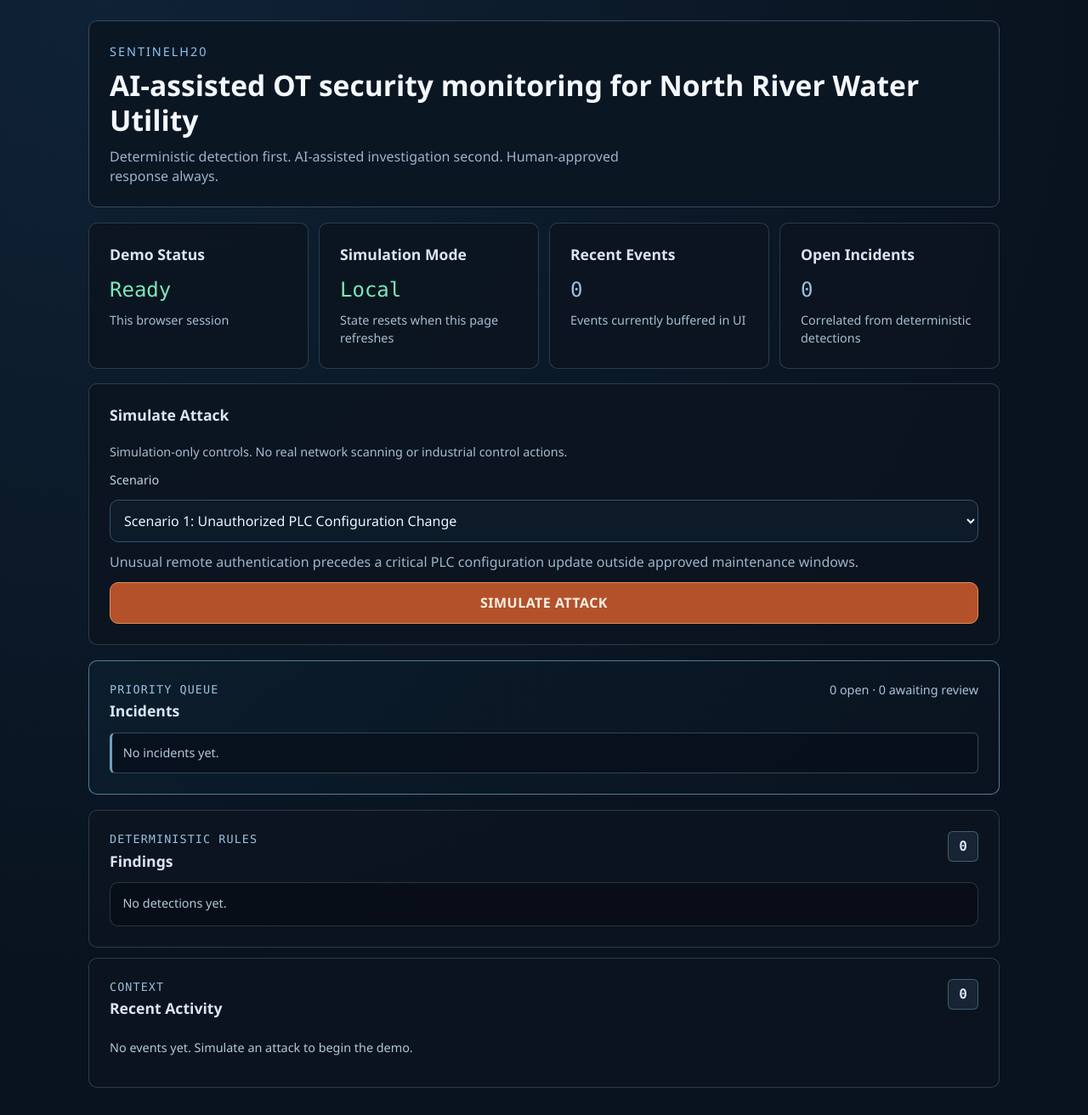
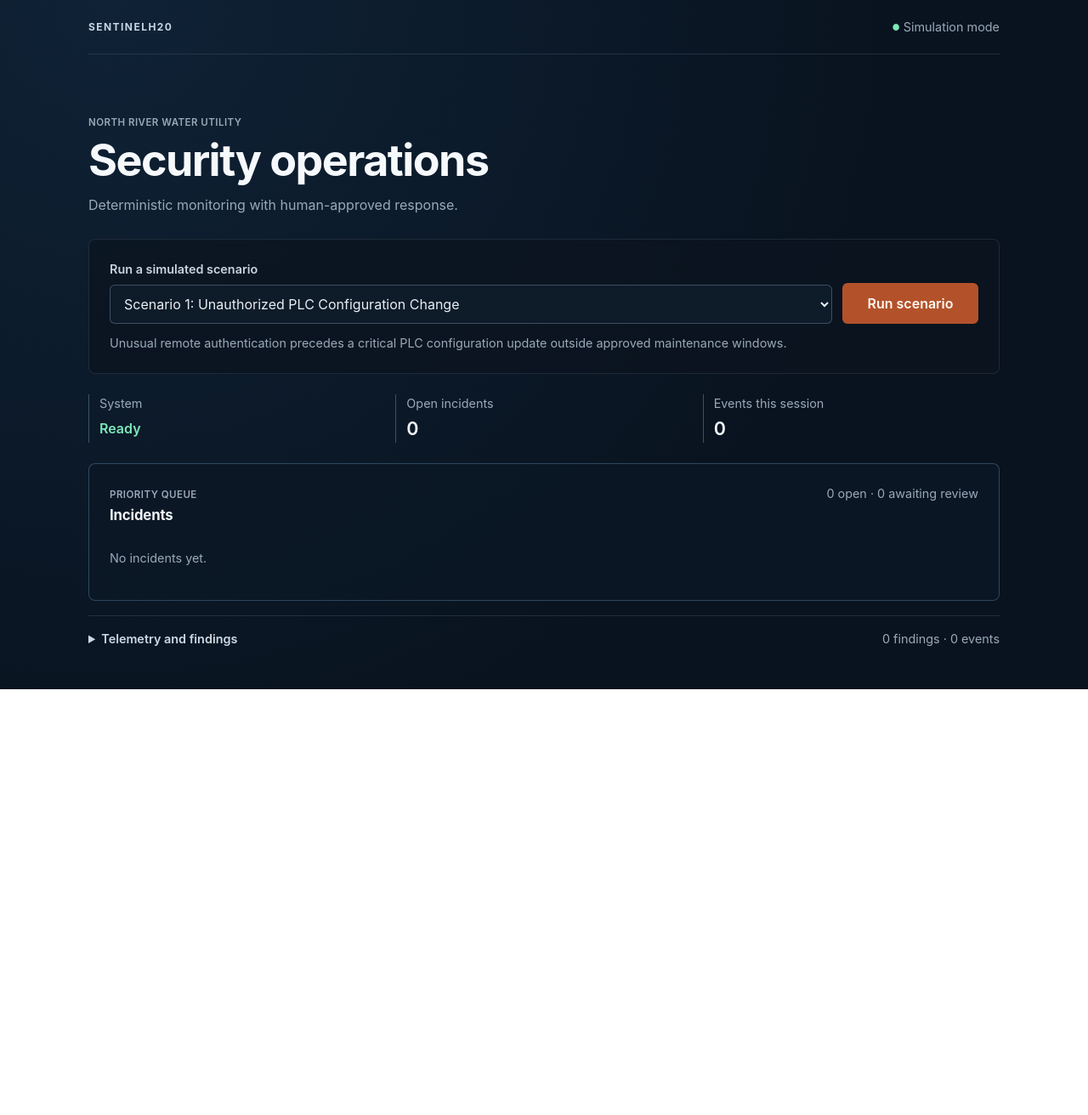
Before and after one commit to pnations/Sentinel, a React (Vite) app in the folder apps/web/: page / in a window 1280 px wide. Shown: the whole page at 85% size. After the commit the page ends 811 px from the top, so only its background shows below. Built offline with nearby package versions, Linux system fonts and the light colour scheme.

Commit message:
Refined and standardized typography

```diff
--- a/apps/web/src/App.css
+++ b/apps/web/src/App.css
@@ -1,537 +1,26 @@
-.app-shell {
-  width: 100%;
-  max-width: 1120px;
-  margin: 0 auto;
-  padding: var(--space-3) var(--space-2) var(--space-5);
-  display: grid;
-  gap: var(--space-2);
-}
+.app-shell { width: 100%; max-width: 1120px; margin: 0 auto; padding: 0 var(--space-3) var(--space-5); }
 
-.hero {
-  background: var(--surface);
-  border: 1px solid var(--surface-border);
-  border-radius: 10px;
-  padding: var(--space-3);
-}
+.app-header { min-height: 64px; display: flex; align-items: center; justify-content: space-between; border-bottom: 1px solid rgba(120, 145, 165, 0.2); }
+.brand { margin: 0; color: #c7d6e5; font-size: 0.75rem; font-weight: 700; letter-spacing: 0.12em; text-transform: uppercase; }
+.simulation-mode { margin: 0; color: var(--text-muted); font-size: var(--text-meta); }.simulation-mode span { color: var(--ok); font-size: 0.7em; vertical-align: 0.1em; }
 
-.tag {
-  display: inline-flex;
-  margin: 0;
-  font-size: var(--text-meta);
-  letter-spacing: 0.14em;
-  text-transform: uppercase;
-  color: #8ec5f2;
-}
+.workspace-intro { padding: clamp(2rem, 7vw, 4.5rem) 0 1.75rem; }.workspace-intro .eyebrow { margin-bottom: 0.4rem; }
+h1 { margin: 0; color: #f6f9fc; font-size: clamp(2rem, 5vw, 3.25rem); line-height: 1.1; letter-spacing: -0.03em; }.subtitle { max-width: 62ch; margin: var(--space-2) 0 0; color: var(--text-muted); }
 
-h1 {
-  margin: var(--space-1) 0 0;
-  font-size: clamp(1.25rem, 4.5vw, 2.1rem);
-  line-height: 1.2;
-  color: #f4f8fc;
-}
+.panel { padding: var(--space-3); background: rgba(12, 20, 31, 0.72); border: 1px solid rgba(120, 145, 165, 0.18); border-radius: 8px; }.panel h2 { margin: 0; color: #f0f5fa; font-size: 1.05rem; letter-spacing: -0.01em; }.panel-heading { display: flex; align-items: baseline; justify-content: space-between; gap: var(--space-2); }.eyebrow { margin: 0 0 0.2rem; color: var(--text-muted); font-size: 0.72rem; font-weight: 600; letter-spacing: 0.04em; text-transform: uppercase; }.meta { margin: var(--space-1) 0 0; color: var(--text-muted); font-size: var(--text-meta); }
 
-.subtitle {
-  margin: var(--space-2) 0 0;
-  color: var(--text-muted);
-  max-width: 72ch;
-}
+.scenario-control { display: grid; gap: var(--space-2); align-items: end; }.scenario-control label { display: block; margin-bottom: 0.45rem; } label { color: #c8d4df; font-size: var(--text-meta); font-weight: 600; } select, .reviewer-identity input[type="text"] { width: 100%; min-height: 44px; padding: 0.7rem 0.75rem; color: var(--text); background: #0e1b28; border: 1px solid rgba(123, 153, 179, 0.42); border-radius: 6px; } button { min-height: 44px; padding: 0.7rem 1rem; color: #fff8f3; background: var(--accent); border: 1px solid transparent; border-radius: 6px; font-weight: 600; cursor: pointer; } button:disabled { opacity: 0.6; cursor: wait; }.scenario-description { margin: var(--space-2) 0 0; color: var(--text-muted); font-size: var(--text-meta); }
 
-.status-grid {
-  display: grid;
-  grid-template-columns: 1fr;
-  gap: var(--space-2);
-}
+.summary-strip { display: grid; grid-template-columns: repeat(3, minmax(0, 1fr)); gap: var(--space-2); padding: 1.5rem 0; }.summary-item { min-width: 0; padding-left: 0.75rem; border-left: 1px solid rgba(123, 153, 179, 0.45); }.summary-item span { display: block; color: var(--text-muted); font-size: var(--text-meta); }.summary-item strong { display: block; margin-top: 0.2rem; color: #f1f6fa; font-size: 1.35rem; font-weight: 600; }.summary-item.ready strong { color: var(--ok); font-size: 1rem; padding-top: 0.25rem; }
 
-.panel {
-  background: rgba(12, 20, 31, 0.85);
-  border: 1px solid rgba(56, 77, 95, 0.7);
-  border-radius: 10px;
-  padding: var(--space-3);
-}
+.incident-panel { border-color: rgba(121, 177, 214, 0.32); background: rgba(11, 24, 37, 0.82); }.queue-summary { margin: 0; color: var(--text-muted); font-size: var(--text-meta); }.incident-list, .activity-list, .event-list { display: grid; gap: 0.5rem; margin: var(--space-2) 0 0; padding: 0; list-style: none; }.incident-list li { display: grid; grid-template-columns: minmax(0, 1fr) auto; gap: 0.5rem 0.75rem; align-items: start; padding: 0.9rem 0; border-top: 1px solid rgba(120, 145, 165, 0.18); }.incident-list li:first-child { border-top: 0; }.queue-position { display: none; }.incident-summary { min-width: 0; }.incident-title, .activity-title { margin: 0.35rem 0 0; color: #eef4f9; font-weight: 600; overflow-wrap: anywhere; }.incident-risk { grid-column: 2; grid-row: 1 / span 2; color: var(--text-muted); font-size: var(--text-meta); text-align: right; }.incident-risk strong { display: block; margin-top: 0.1rem; color: #f1f6fa; font-size: 1.25rem; font-weight: 600; }.review-button { grid-column: 1 / -1; width: auto; justify-self: start; min-height: 34px; padding: 0.35rem 0.75rem; background: transparent; border-color: rgba(176, 204, 225, 0.5); color: #d9e7f4; font-size: var(--text-meta); }
 
-.panel h2 {
-  margin: 0;
-  color: #d8e6f2;
-  font-size: clamp(1rem, 3.2vw, 1.1rem);
-}
+.supporting-telemetry { margin-top: var(--space-3); border-top: 1px solid rgba(120, 145, 165, 0.2); }.supporting-telemetry summary { padding: 1rem 0; color: #cbd9e5; font-size: var(--text-meta); font-weight: 600; cursor: pointer; }.supporting-telemetry summary span { float: right; color: var(--text-muted); font-weight: 400; }.supporting-panels { display: grid; gap: var(--space-2); padding-bottom: var(--space-2); }.panel-count { display: grid; place-items: center; min-width: 1.75rem; min-height: 1.75rem; color: #dce8f2; background: transparent; border: 1px solid rgba(123, 153, 179, 0.38); border-radius: 4px; font-size: var(--text-meta); font-weight: 600; }
 
-.panel-heading {
-  display: flex;
-  align-items: flex-start;
-  justify-content: space-between;
-  gap: var(--space-2);
-}
+.event-list li { padding: 0.8rem 0; border-top: 1px solid rgba(120, 145, 165, 0.16); }.event-list li:first-child { border-top: 0; }.activity-list li { padding: 0.8rem 0; border-top: 1px solid rgba(120, 145, 165, 0.16); }.activity-list li:first-child { border-top: 0; }.activity-summary { display: block; }.activity-title { margin-top: 0.2rem; text-transform: capitalize; }.activity-description, .activity-route { margin: 0.35rem 0 0; color: var(--text-muted); font-size: var(--text-meta); }.activity-route { color: #9ab2c6; }
+.event-meta { display: flex; flex-wrap: wrap; gap: 0.45rem; align-items: center; }.event-time, .event-type { color: var(--text-muted); font-size: var(--text-meta); }.event-severity { color: var(--text-muted); font-size: 0.72rem; font-weight: 600; text-transform: capitalize; }.event-severity.critical { color: #ff9b9b; }.event-severity.high { color: #f0bb7c; }.event-severity.medium { color: #e4d184; }.event-severity.low, .event-severity.info { color: #83bdd8; }.event-description { margin: var(--space-1) 0 0; color: #cbd7e2; overflow-wrap: anywhere; }.empty { color: var(--text-muted); font-size: var(--text-meta); }.error { margin: var(--space-2) 0 0; color: #ff9f9f; font-size: var(--text-meta); }
 
-.eyebrow {
-  margin: 0 0 0.2rem;
-  color: #9ac1df;
-  font-size: var(--text-mono);
-  font-family: "JetBrains Mono", "SFMono-Regular", Consolas, monospace;
-  letter-spacing: 0.08em;
-  text-transform: uppercase;
-}
+.drawer-overlay { position: fixed; inset: 0; z-index: 50; display: flex; justify-content: flex-end; background: rgba(4, 8, 14, 0.72); }.drawer-panel { display: grid; align-content: start; gap: var(--space-2); width: 100%; height: 100%; padding: var(--space-3); overflow-y: auto; background: var(--surface); border-left: 1px solid rgba(120, 145, 165, 0.28); }.drawer-header { display: flex; align-items: flex-start; justify-content: space-between; gap: var(--space-2); }.drawer-close { min-height: 36px; padding: 0.4rem 0.75rem; color: var(--text-muted); background: transparent; border-color: rgba(123, 153, 179, 0.4); }.drawer-title { margin: 0; color: #f4f8fc; font-size: 1.35rem; }.reviewer-identity { display: grid; gap: var(--space-1); }.button-link { min-height: 0; padding: 0; color: #b6d2e7; background: transparent; border: 0; text-decoration: underline; font-weight: 400; }.response-action-controls { display: flex; gap: var(--space-1); margin-top: var(--space-1); }.response-action-controls button { flex: 1; }.button-reject { color: #ffb0b0; background: transparent; border-color: #a86464; }.ai-analysis { margin-top: var(--space-2); padding-top: var(--space-2); border-top: 1px solid rgba(120, 145, 165, 0.2); }.approval-pill { color: var(--text-muted); font-size: 0.72rem; font-weight: 600; text-transform: capitalize; }.approval-pill.pending { color: var(--warn); }.approval-pill.approved { color: var(--ok); }.approval-pill.rejected { color: #ff9b9b; }
 
-.panel-count {
-  display: grid;
-  place-items: center;
-  flex: 0 0 auto;
-  min-width: 2.25rem;
-  min-height: 2.25rem;
-  padding-inline: 0.5rem;
-  color: #d8e6f2;
-  background: rgba(81, 130, 164, 0.16);
-  border: 1px solid rgba(114, 164, 198, 0.45);
-  border-radius: 6px;
-  font-family: "JetBrains Mono", "SFMono-Regular", Consolas, monospace;
-  font-weight: 700;
-}
-
-.state {
-  margin: var(--space-2) 0 0;
-  font-size: clamp(1.2rem, 5vw, 1.5rem);
-  font-family: "JetBrains Mono", "SFMono-Regular", Consolas, monospace;
-}
-
-.state.ok {
-  color: var(--ok);
-}
-
-.state.warn {
-  color: var(--warn);
-}
-
-.state.neutral {
-  color: var(--neutral);
-}
-
-.meta {
-  margin: var(--space-1) 0 0;
-  color: #a7bed1;
-  font-size: var(--text-meta);
-}
-
-.scenario-panel {
-  display: grid;
-  gap: var(--space-2);
-}
-
-.supporting-panels {
-  display: grid;
-  gap: var(--space-2);
-}
-
-.incident-panel {
-  border-color: rgba(121, 177, 214, 0.65);
-  background: linear-gradient(135deg, rgba(12, 30, 45, 0.96), rgba(10, 20, 31, 0.96));
-}
-
-.queue-summary {
-  margin: 0;
-  color: #a9c2d8;
-  font-size: var(--text-meta);
-  text-align: right;
-}
-
-label {
-  color: #c4d6e5;
-  font-size: var(--text-meta);
-}
-
-select {
-  background: #0d1a28;
-  color: #edf5fc;
-  border: 1px solid #335270;
-  border-radius: 10px;
-  padding: 0.75rem;
-  width: 100%;
-  min-height: 44px;
-}
-
-.scenario-description {
-  margin: 0;
-  color: var(--text-muted);
-  overflow-wrap: anywhere;
-}
-
-button {
-  border: 1px solid var(--accent-border);
-  color: #fff0e6;
-  background: var(--accent);
-  border-radius: 10px;
-  padding: 0.75rem 1rem;
-  font-weight: 700;
-  letter-spacing: 0.03em;
-  cursor: pointer;
-  width: 100%;
-  min-height: 44px;
-}
-
-button:disabled {
-  opacity: 0.6;
-  cursor: wait;
-}
-
-.event-list {
-  list-style: none;
-  padding: 0;
-  margin: var(--space-2) 0 0;
-  display: grid;
-  gap: var(--space-2);
-}
-
-.event-list li {
-  border: 1px solid rgba(55, 73, 88, 0.7);
-  background: rgba(8, 14, 24, 0.9);
-  border-radius: 10px;
-  padding: 0.8rem;
-}
-
-.incident-list,
-.activity-list {
-  list-style: none;
-  padding: 0;
-  margin: var(--space-2) 0 0;
-  display: grid;
-  gap: 0.5rem;
-}
-
-.incident-list li {
-  display: grid;
-  grid-template-columns: auto minmax(0, 1fr) auto;
-  align-items: center;
-  gap: 0.75rem;
-  padding: 0.8rem;
-  background: rgba(7, 15, 25, 0.76);
-  border: 1px solid rgba(73, 103, 126, 0.65);
-  border-left: 3px solid #6e9fbe;
-  border-radius: 6px;
-}
-
-.incident-list li:has(.event-severity.critical) {
-  border-left-color: #ff9b9b;
-}
-
-.incident-list li:has(.event-severity.high) {
-  border-left-color: #ffc58f;
-}
-
-.queue-position {
-  color: #7694aa;
-  font-family: "JetBrains Mono", "SFMono-Regular", Consolas, monospace;
-  font-size: var(--text-mono);
-}
-
-.incident-summary {
-  min-width: 0;
-}
-
-.incident-title,
-.activity-title {
-  margin: 0.35rem 0 0;
-  color: #e0ebf5;
-  font-weight: 700;
-  overflow-wrap: anywhere;
-}
-
-.incident-risk {
-  display: grid;
-  justify-items: end;
-  color: #9ab8ce;
-  font-family: "JetBrains Mono", "SFMono-Regular", Consolas, monospace;
-  font-size: var(--text-mono);
-  line-height: 1;
-}
-
-.incident-risk strong {
-  margin-top: 0.15rem;
-  color: #edf5fc;
-  font-size: 1.2rem;
-}
-
-.review-button {
-  grid-column: 2 / -1;
-  width: 100%;
-  min-height: 38px;
-  padding: 0.5rem 0.75rem;
-}
-
-.activity-list li {
-  padding: 0.7rem 0;
-  border-bottom: 1px solid rgba(55, 73, 88, 0.7);
-}
-
-.activity-list li:last-child {
-  border-bottom: 0;
-}
-
-.activity-summary {
-  display: flex;
-  align-items: flex-start;
-  gap: 0.55rem;
-}
-
-.activity-title {
-  margin-top: 0;
-  text-transform: capitalize;
-}
-
-.activity-description,
-.activity-route {
-  margin: 0.4rem 0 0 2.9rem;
-  color: #b7cadb;
-  font-size: var(--text-meta);
-  overflow-wrap: anywhere;
-}
-
-.activity-route {
-  color: #87a9c2;
-  font-family: "JetBrains Mono", "SFMono-Regular", Consolas, monospace;
-  font-size: var(--text-mono);
-}
-
-.ai-analysis {
-  margin-top: var(--space-2);
-  padding-top: var(--space-2);
-  border-top: 1px dashed rgba(55, 73, 88, 0.7);
-}
-
-.approval-pill {
-  text-transform: uppercase;
-  font-weight: 700;
-  font-family: "JetBrains Mono", "SFMono-Regular", Consolas, monospace;
-  font-size: var(--text-mono);
-  padding: 0.12rem 0.5rem;
-  border-radius: 999px;
-}
-
-.approval-pill.pending {
-  background: rgba(244, 199, 120, 0.22);
-  color: var(--warn);
-}
-
-.approval-pill.approved {
-  background: rgba(125, 232, 184, 0.22);
-  color: var(--ok);
-}
-
-.approval-pill.rejected {
-  background: rgba(255, 155, 155, 0.2);
-  color: #ff9b9b;
-}
-
-.drawer-overlay {
-  position: fixed;
-  inset: 0;
-  background: rgba(4, 8, 14, 0.72);
-  display: flex;
-  justify-content: flex-end;
-  z-index: 50;
-}
-
-.drawer-panel {
-  width: 100%;
-  max-width: none;
-  height: 100%;
-  overflow-y: auto;
-  background: var(--surface);
-  border-left: 1px solid var(--surface-border);
-  padding: var(--space-3);
-  display: grid;
-  gap: var(--space-2);
-  align-content: start;
-}
-
-.drawer-header {
-  display: flex;
-  justify-content: space-between;
-  align-items: flex-start;
-  gap: var(--space-2);
-}
-
-.drawer-close {
-  width: auto;
-  min-width: 0;
-  padding: 0.5rem 0.9rem;
-  background: transparent;
-  border: 1px solid var(--surface-border);
-  color: var(--text-muted);
-}
-
-.drawer-title {
-  margin: 0;
-  color: #f4f8fc;
-  font-size: clamp(1.05rem, 3.6vw, 1.3rem);
-}
-
-.reviewer-identity {
-  display: grid;
-  gap: var(--space-1);
-}
-
-.reviewer-identity input[type="text"] {
-  background: #0d1a28;
-  color: #edf5fc;
-  border: 1px solid #335270;
-  border-radius: 10px;
-  padding: 0.75rem;
-  width: 100%;
-  min-height: 44px;
-}
-
-.button-link {
-  width: auto;
-  min-width: 0;
-  min-height: 0;
-  padding: 0;
-  background: transparent;
-  border: none;
-  color: var(--neutral);
-  text-decoration: underline;
-  font-weight: 400;
-}
-
-.response-action-controls {
-  display: flex;
-  gap: var(--space-1);
-  margin-top: var(--space-1);
-}
-
-.response-action-controls button {
-  width: auto;
-  min-width: 0;
-  flex: 1;
-}
-
-.button-reject {
-  background: transparent;
-  color: #ff9b9b;
-  border: 1px solid #ff9b9b;
-}
-
-.event-meta {
-  display: flex;
-  flex-wrap: wrap;
-  gap: 0.45rem;
-  align-items: center;
-}
-
-.event-time,
-.event-severity,
-.event-type {
-  font-family: "JetBrains Mono", "SFMono-Regular", Consolas, monospace;
-  font-size: var(--text-mono);
-}
-
-.event-time {
-  color: #84a4be;
-}
-
-.event-severity {
-  text-transform: uppercase;
-  font-weight: 700;
-  padding: 0.12rem 0.4rem;
-  border: 1px solid currentColor;
-  border-radius: 999px;
-}
-
-.event-severity.critical {
-  color: #ff9b9b;
-}
-
-.event-severity.high {
-  color: #ffc58f;
-}
-
-.event-severity.medium {
-  color: #f6df95;
-}
-
-.event-severity.low,
-.event-severity.info {
-  color: #95d8f6;
-}
-
-.event-type {
-  color: #b2cae0;
-}
-
-.event-description {
-  margin: var(--space-1) 0 0;
-  color: #d7e4f1;
-  overflow-wrap: anywhere;
-}
-
-.empty {
-  color: #b3c8d8;
-  font-size: var(--text-meta);
-}
-
-.error {
-  margin: var(--space-2) 0 0;
-  color: #ff9f9f;
-  font-size: var(--text-meta);
-}
-
-@media (min-width: 480px) {
-  .app-shell {
-    padding-inline: var(--space-3);
-  }
-
-  .status-grid {
-    grid-template-columns: repeat(2, minmax(0, 1fr));
-  }
-}
-
-@media (min-width: 768px) {
-  .app-shell {
-    padding: var(--space-4) var(--space-4) var(--space-5);
-    gap: var(--space-3);
-  }
-
-  .hero,
-  .panel {
-    padding: var(--space-4);
-  }
-
-  button {
-    width: auto;
-    min-width: 220px;
-  }
-
-  .event-list li {
-    padding: 0.9rem;
-  }
-
-  .drawer-panel {
-    max-width: 480px;
-  }
-
-  .response-action-controls button,
-  .drawer-close {
-    min-width: 0;
-  }
-}
-
-@media (min-width: 1024px) {
-  .status-grid {
-    grid-template-columns: repeat(4, minmax(0, 1fr));
-  }
-
-  .event-list li {
-    display: grid;
-    grid-template-columns: auto 1fr;
-    gap: 0.8rem;
-    align-items: baseline;
-  }
-
-  .event-meta {
-    display: inline-flex;
-    align-items: baseline;
-    gap: 0.5rem;
-    white-space: nowrap;
-  }
-
-  .event-description {
-    margin: 0;
-  }
-}
+@media (min-width: 640px) { .scenario-control { grid-template-columns: minmax(0, 1fr) auto; }.scenario-control button { min-width: 160px; }.supporting-panels { grid-template-columns: repeat(2, minmax(0, 1fr)); } }
+@media (min-width: 768px) { .app-shell { padding-inline: var(--space-4); }.panel { padding: var(--space-4); }.drawer-panel { max-width: 480px; } }
--- a/apps/web/src/App.tsx
+++ b/apps/web/src/App.tsx
@@ -5,7 +5,6 @@
 import { IncidentDetailPanel } from "./components/IncidentDetailPanel";
 import { IncidentsPanel } from "./components/IncidentsPanel";
 import { ScenarioPanel } from "./components/ScenarioPanel";
-import { StatusGrid } from "./components/StatusGrid";
 import { useReviewerName } from "./hooks/useReviewerName";
 import { useSentinelDemo } from "./hooks/useSentinelDemo";
 import { analyzeIncident } from "./services/ai";
@@ -50,30 +49,31 @@
 
   return (
     <main className="app-shell">
-      <header className="hero">
-        <p className="tag">SentinelH20</p>
-        <h1>AI-assisted OT security monitoring for North River Water Utility</h1>
-        <p className="subtitle">
-          Deterministic detection first. AI-assisted investigation second. Human-approved
-          response always.
-        </p>
+      <header className="app-header">
+        <p className="brand">SentinelH20</p>
+        <p className="simulation-mode"><span aria-hidden="true">●</span> Simulation mode</p>
       </header>
 
-      <StatusGrid
-        demoReady={true}
-        sessionLabel="This browser session"
-        localSimulation={true}
-        eventCount={events.length}
-        openIncidentCount={openIncidentCount}
-      />
+      <section className="workspace-intro" aria-labelledby="workspace-title">
+        <p className="eyebrow">North River Water Utility</p>
+        <h1 id="workspace-title">Security operations</h1>
+        <p className="subtitle">Deterministic monitoring with human-approved response.</p>
+      </section>
 
       <ScenarioPanel onRunScenario={runScenario} scenarioRunning={scenarioRunning} />
+
+      <section className="summary-strip" aria-label="System summary">
+        <div className="summary-item ready"><span>System</span><strong>Ready</strong></div>
+        <div className="summary-item"><span>Open incidents</span><strong>{openIncidentCount}</strong></div>
+        <div className="summary-item"><span>Events this session</span><strong>{events.length}</strong></div>
+      </section>
+
       <IncidentsPanel incidents={incidents} onOpenIncident={onOpenIncident} />
 
-      <div className="supporting-panels">
-        <DetectionsPanel detections={detections} />
-        <EventStreamPanel events={events} />
-      </div>
+      <details className="supporting-telemetry">
+        <summary>Telemetry and findings <span>{detections.length} findings · {events.length} events</span></summary>
+        <div className="supporting-panels"><DetectionsPanel detections={detections} /><EventStreamPanel events={events} /></div>
+      </details>
 
       {selectedIncident ? (
         <IncidentDetailPanel
--- a/apps/web/src/components/ScenarioPanel.tsx
+++ b/apps/web/src/components/ScenarioPanel.tsx
@@ -22,30 +22,12 @@
 
   return (
     <section className="panel scenario-panel" aria-label="Attack simulation controls">
-      <h2>Simulate Attack</h2>
-      <p className="meta">
-        Simulation-only controls. No real network scanning or industrial control actions.
-      </p>
-      <label htmlFor="scenario-select">Scenario</label>
-      <select
-        id="scenario-select"
-        value={selectedScenarioId}
-        onChange={(event) => setSelectedScenarioId(event.target.value)}
-        disabled={scenarioRunning}
-      >
-        {scenarios.map((scenario) => (
-          <option key={scenario.id} value={scenario.id}>
-            {scenario.name}
-          </option>
-        ))}
-      </select>
-
+      <div className="scenario-control">
+        <div><label htmlFor="scenario-select">Run a simulated scenario</label><select id="scenario-select" value={selectedScenarioId} onChange={(event) => setSelectedScenarioId(event.target.value)} disabled={scenarioRunning}>{scenarios.map((scenario) => <option key={scenario.id} value={scenario.id}>{scenario.name}</option>)}</select></div>
+        <button type="button" onClick={onSimulateAttack} disabled={scenarioRunning}>{scenarioRunning ? "Injecting simulated sequence..." : "Run scenario"}</button>
+      </div>
       <p className="scenario-description">{selectedScenario.description}</p>
       {error ? <p className="error">{error}</p> : null}
-
-      <button type="button" onClick={onSimulateAttack} disabled={scenarioRunning}>
-        {scenarioRunning ? "Injecting simulated sequence..." : "SIMULATE ATTACK"}
-      </button>
     </section>
   );
 }
--- a/apps/web/src/index.css
+++ b/apps/web/src/index.css
@@ -2,8 +2,8 @@
   --bg: #09131f;
   --surface: #0b1623;
   --surface-border: #334a5e;
-  --text: #d7e6f5;
-  --text-muted: #9cb4c9;
+  --text: #e8eef5;
+  --text-muted: #9aa9b8;
   --accent: #b3522a;
   --accent-border: #dd8f5a;
   --ok: #7de8b8;
@@ -16,12 +16,12 @@
   --space-4: 1.25rem;
   --space-5: 1.5rem;
 
-  --text-body: 0.9rem;
-  --text-meta: 0.82rem;
-  --text-mono: 0.78rem;
+  --text-body: 0.95rem;
+  --text-meta: 0.84rem;
+  --text-mono: 0.8rem;
 
-  font-family: "IBM Plex Sans", "Avenir Next", "Segoe UI", sans-serif;
-  line-height: 1.45;
+  font-family: Inter, "IBM Plex Sans", "Avenir Next", "Segoe UI", sans-serif;
+  line-height: 1.5;
   font-weight: 400;
   color: var(--text);
   background: radial-gradient(circle at 10% 0%, #0f2236, var(--bg) 65%);
```
